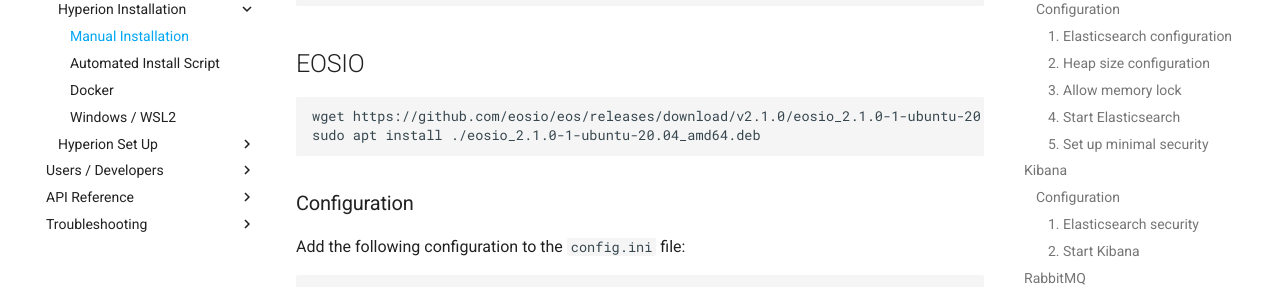
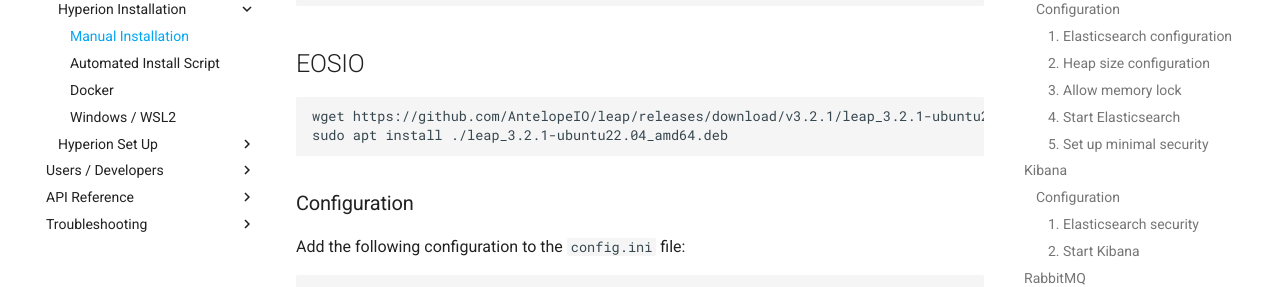
Before and after one commit to eosrio/hyperion-docs, an MkDocs documentation site: the page built from docs/install/manual_installation.md, in a window 1280 px wide and 900 px high, scrolled down 6907 px. Shown: the part 153-440 px from the top of the window. Built offline with MkDocs 1.6.1 and Material for MkDocs 9.7.7, drawn with Linux system fonts in a browser that asks for light colours; comment, search, counter and statistics services are not loaded; some of the changed text lies outside the part shown.

Commit message:
Update manual_installation.md

````diff
--- a/docs/install/manual_installation.md
+++ b/docs/install/manual_installation.md
@@ -16,7 +16,7 @@
 - [Redis](https://redis.io/topics/quickstart)
 - [Node.js v18](https://github.com/nodesource/distributions/blob/master/README.md#installation-instructions)
 - [PM2](http://pm2.keymetrics.io/docs/usage/quick-start/)
-- [LEAP/NODEOS 3.1](https://github.com/AntelopeIO/leap)
+- [LEAP/NODEOS 3.2.1](https://github.com/AntelopeIO/leap)
 
 On the next steps you will install and configure each one of them.
 
@@ -325,8 +325,8 @@
 ## EOSIO
 
 ```
-wget https://github.com/eosio/eos/releases/download/v2.1.0/eosio_2.1.0-1-ubuntu-20.04_amd64.deb
-sudo apt install ./eosio_2.1.0-1-ubuntu-20.04_amd64.deb
+wget https://github.com/AntelopeIO/leap/releases/download/v3.2.1/leap_3.2.1-ubuntu22.04_amd64.deb
+sudo apt install ./leap_3.2.1-ubuntu22.04_amd64.deb
 ```
 
 ### Configuration
@@ -344,7 +344,7 @@
 
 ## Hyperion
 
-If everything runs smoothly, it's time to install Hyperion! :fontawesome-solid-glass-cheers:
+If everything runs smoothly, it's time to install Hyperion! :fontawesome-solid-champagne-glasses:
 
 To do that, simply run the following commands:
 
````
